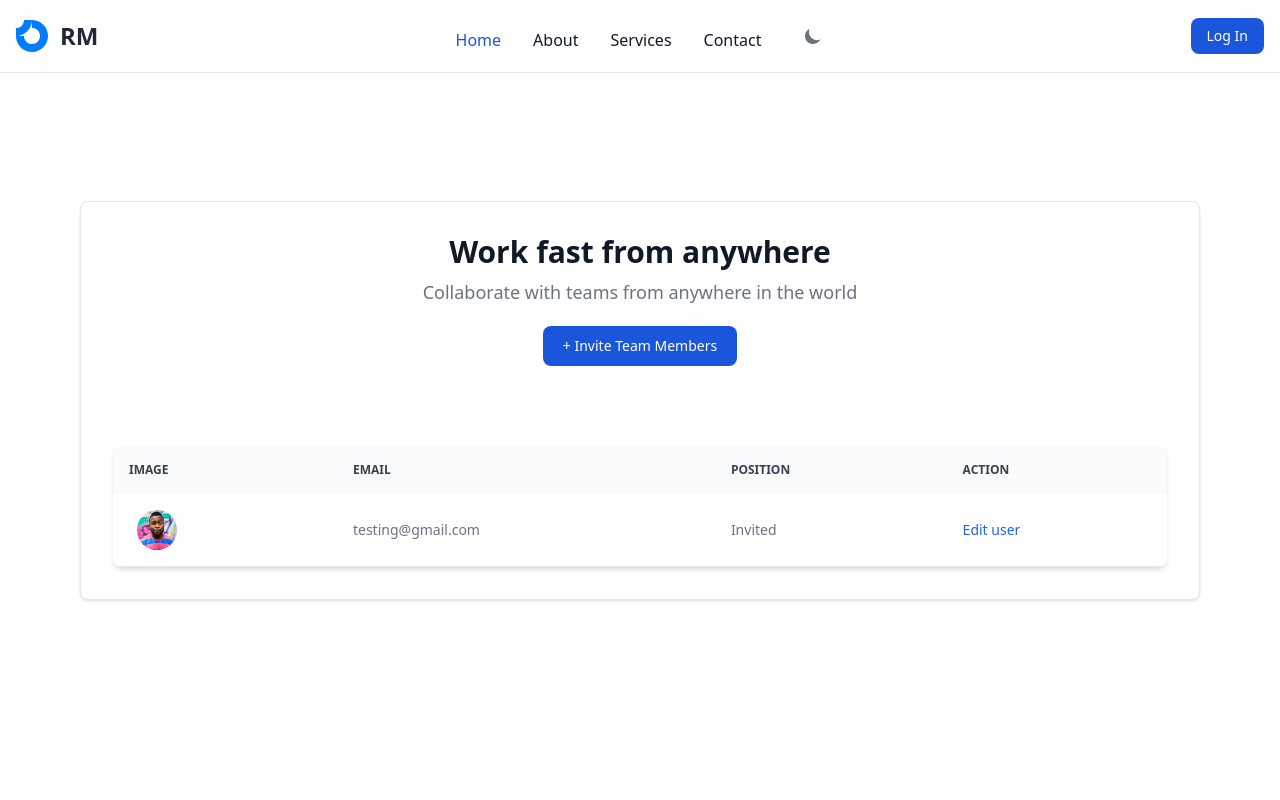
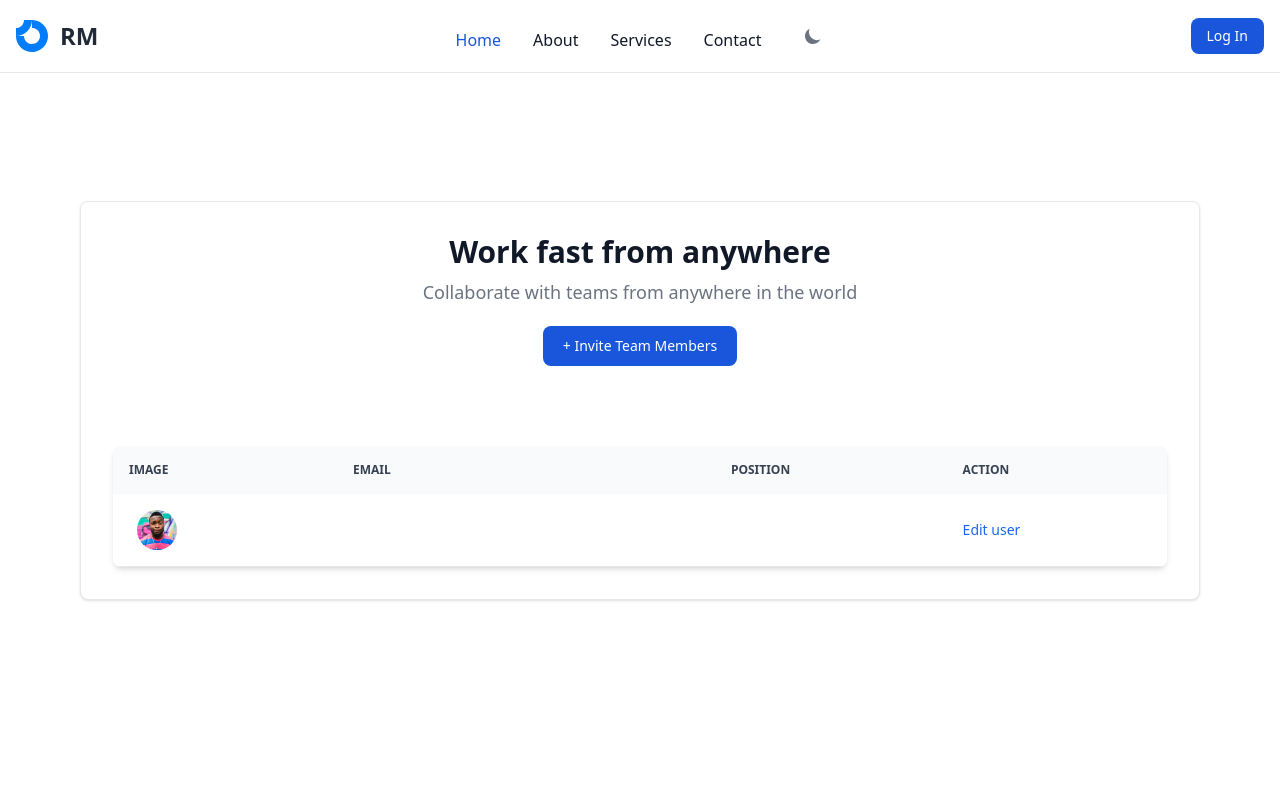
Before and after one commit to patrickiyiakimo/retro-manager, a React (Create React App) app: page /inviteteam in a window 1280 px wide. Shown: the top 800 px of the page. Built offline with nearby package versions, Linux system fonts and the light colour scheme.

Commit message:
made some changes on the invitestable

```diff
--- a/src/pages/invites/InvitesTable.tsx
+++ b/src/pages/invites/InvitesTable.tsx
@@ -3,12 +3,12 @@ import React from 'react'
 export default function InvitesTable() {
   return (
     <div>
-      <div className="relative overflow-x-auto shadow-md sm:rounded-lg mt-20">
+      <div className="relative mt-20 overflow-x-auto shadow-md sm:rounded-lg">
         <table className="w-full text-left text-sm text-gray-500 dark:text-gray-400 rtl:text-right">
-          <thead className="bg-gray-50 text-xs uppercase text-gray-700 dark:bg-gray-700 dark:text-gray-400">
+          <thead className="bg-gray-50 text-xs uppercase text-gray-700 dark:bg-gray-700 dark:text-white">
             <tr>
               <th scope="col" className="p-4">
-             Image
+                Image
               </th>
               <th scope="col" className="px-6 py-3">
                 Email
@@ -21,8 +21,8 @@ export default function InvitesTable() {
               </th>
             </tr>
           </thead>
-          <tbody>
-            <tr className="border-b bg-white hover:bg-gray-50 dark:border-gray-700 dark:bg-gray-800 dark:hover:bg-gray-600">
+          <tbody className="text-white">
+            <tr className="border-b bg-white hover:bg-gray-50 dark:border-gray-700 dark:bg-gray-800 dark:hover:bg-gray-600 ">
               <th
                 scope="row"
                 className="flex items-center whitespace-nowrap px-6 py-4 text-gray-900 dark:text-white"
@@ -35,9 +35,7 @@ export default function InvitesTable() {
                 <div className="ps-3"></div>
               </th>
               <td className="px-6 py-4">
-                <div className="font-normal text-gray-500">
-                  testing@gmail.com
-                </div>
+                <div className="font-normal text-white">testing@gmail.com</div>
               </td>
               <td className="px-6 py-4">Invited</td>
               {/* <td className="px-6 py-4">Invited</td> */}
```
